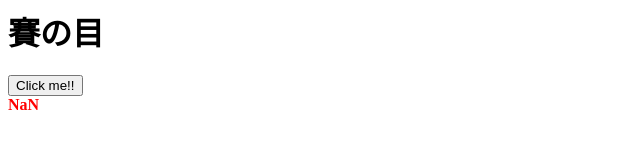
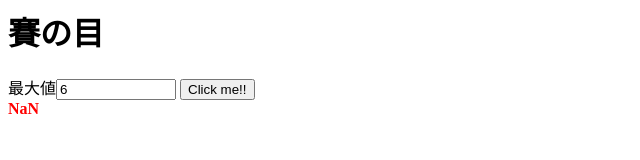
Before and after one commit to pochatya/pochatya.github.io, a plain HTML site: page index.html in a window 1280 px wide. Both pictures are taken after a click on the button "Click me!!". Shown: the whole page, without its empty margins (0-640 px from the left). Drawn offline with Linux system fonts and the light colour scheme.

Commit message:
Zettai Baguru

```diff
--- a/index.html
+++ b/index.html
@@ -5,8 +5,8 @@
     <link rel="icon" href="icon.png">
     <script>
       var var1 = 0;
-      function SuperMan (number1) {
-        var1 = Math.floor(Math.random * number1) + 1;
+      function SuperMan(num1) {
+        var1 = Math.floor(Math.random * Number(num1)) + 1;
         document.getElementById("AAA").innerHTML = "<font color=\"red\"><b>" + var1.toString() + "</b></font>";
         if(var1 == 6){
           alert("Jackpot!!");
@@ -16,7 +16,8 @@
   </head>
   <body>
     <h1>賽の目</h1>
-    <button onclick="SuperMan(6);">Click me!!</button>
+    <label for="input1">最大値<input id="input1" type="number" value="6" min="1" max="2147483647"></label>
+    <button onclick="SuperMan(document.getElementById('input1').value);">Click me!!</button>
     <div id="AAA">--</div>
   </body>
 </html>
```
